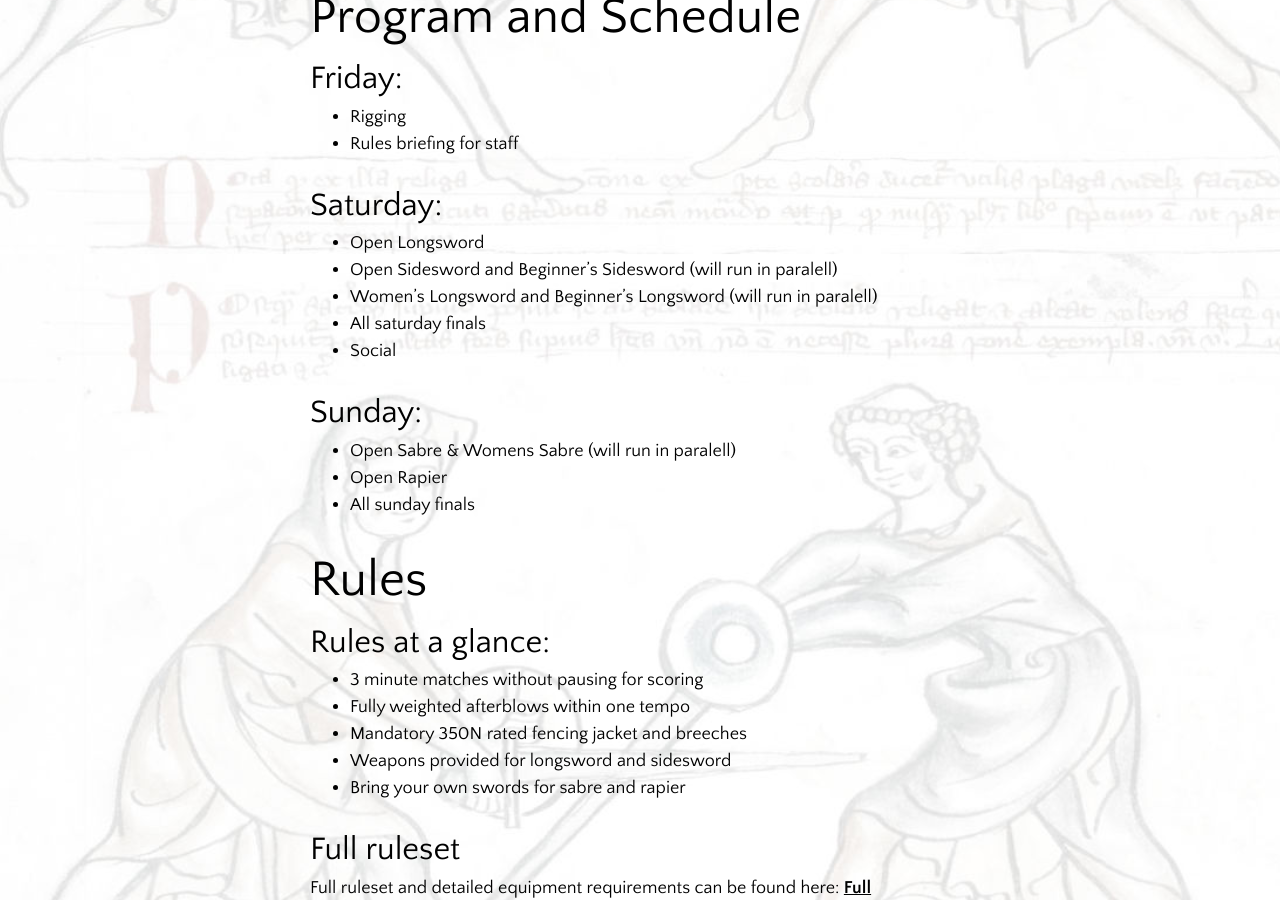
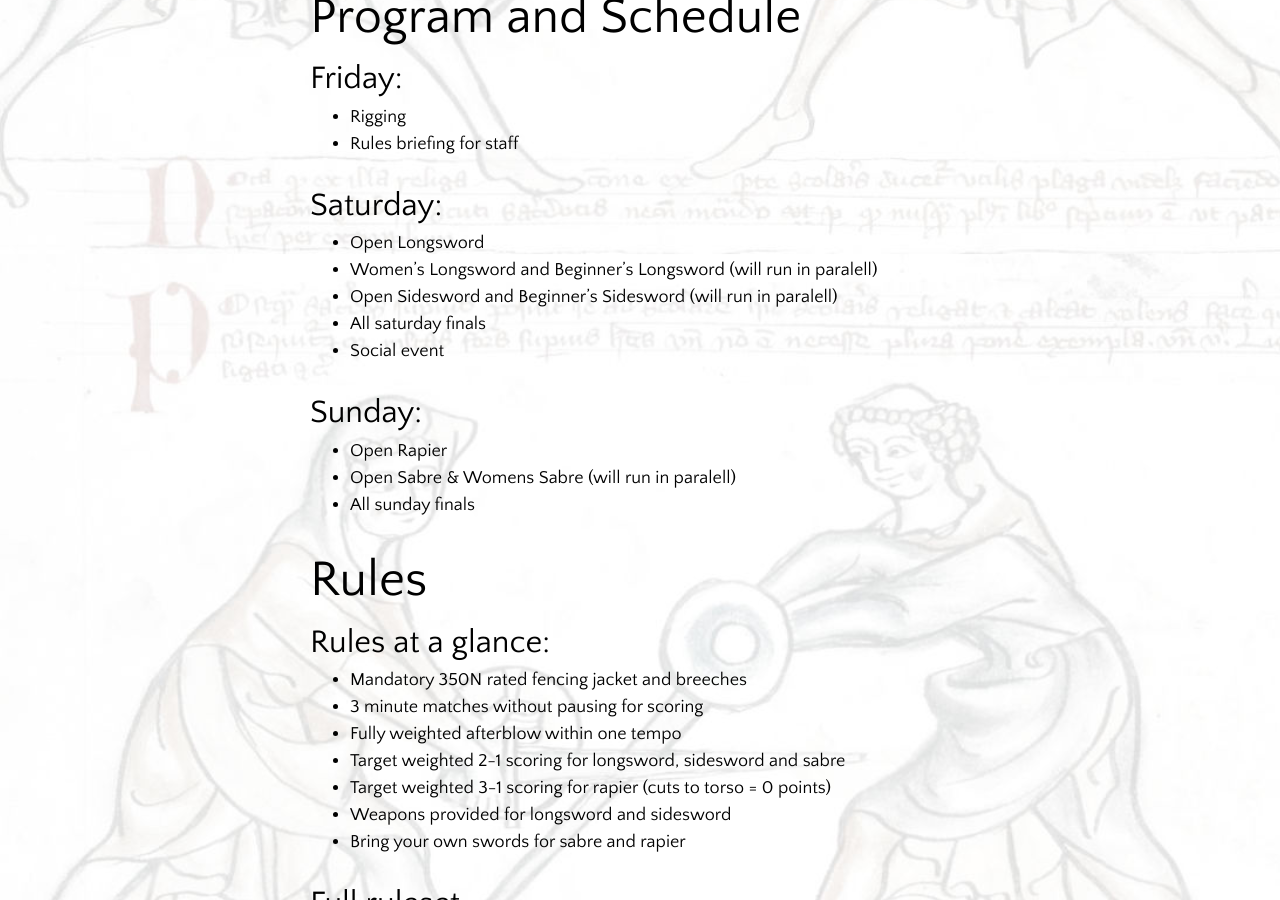
Before and after one commit to frieduellister/frieduellister.github.io, a Jekyll site: the page built from pages/oslo-penguin-cup/oslo-penguin-cup-2025.md, in a window 1280 px wide and 900 px high, scrolled down 646 px. Built offline with Jekyll 4.4.1, drawn with Linux system fonts in a browser that asks for light colours.

Commit message:
Moved opc page

```diff
--- a/pages/oslo-penguin-cup-2025.md
+++ b/pages/oslo-penguin-cup/oslo-penguin-cup-2025.md
@@ -24,24 +24,26 @@ Registration is done via our ticketing system Hoopa. All tournaments must be pai
 ### Saturday:
 
 - Open Longsword
+- Women's Longsword and Beginner's Longsword (will run in paralell)
 - Open Sidesword and Beginner's Sidesword (will run in paralell)
-- Women's Longsword and Beginner's Longsword (will run in paralell)
 - All saturday finals
-- Social
+- Social event
 
 ### Sunday:
 
+- Open Rapier
 - Open Sabre & Womens Sabre (will run in paralell)
-- Open Rapier
 - All sunday finals
 
 ## Rules
 
 ### Rules at a glance:
 
+- Mandatory 350N rated fencing jacket and breeches
 - 3 minute matches without pausing for scoring
-- Fully weighted afterblows within one tempo
-- Mandatory 350N rated fencing jacket and breeches
+- Fully weighted afterblow within one tempo
+- Target weighted 2-1 scoring for longsword, sidesword and sabre
+- Target weighted 3-1 scoring for rapier (cuts to torso = 0 points)
 - Weapons provided for longsword and sidesword
 - Bring your own swords for sabre and rapier
 
```
